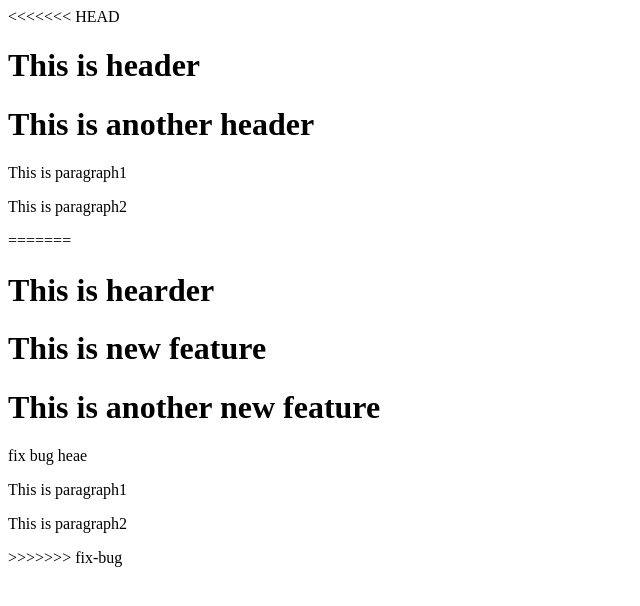
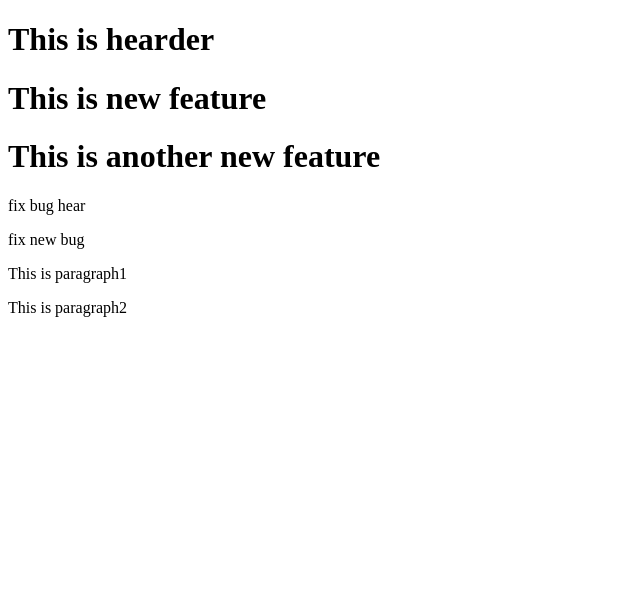
Before and after one commit to NuchX/sample_git2, a plain HTML site: page index.html in a window 1280 px wide. Shown: the whole page, without its empty margins (0-640 px from the left). Drawn offline with Linux system fonts and the light colour scheme.

Commit message:
Fig bug #2

```diff
--- a/index.html
+++ b/index.html
@@ -1,23 +1,3 @@
-<<<<<<< HEAD
-<!DOCTYPE HTML>
-
-<html lang=“en”>
-
-<head><title>Sample Git</title></head>
-
-<body>
-
-<h1>This is header</h1>
-
-<h1>This is another header</h1>
-
-<p>This is paragraph1</p>
-
-<p>This is paragraph2</p>
-
-</body>
-
-=======
 <!DOCTYPE HTML>
 <html lang="en">
 <head><title>Sample Git</title></head>
@@ -25,9 +5,9 @@
 <h1>This is hearder</h1>
 <h1>This is new feature</h1>
 <h1>This is another new feature</h1>
-<p>fix bug heae</p>
+<p>fix bug hear</p>
+<p>fix new bug</p>
 <p>This is paragraph1</p>
 <p>This is paragraph2</p>
 <body>
 </html>
->>>>>>> fix-bug
```
